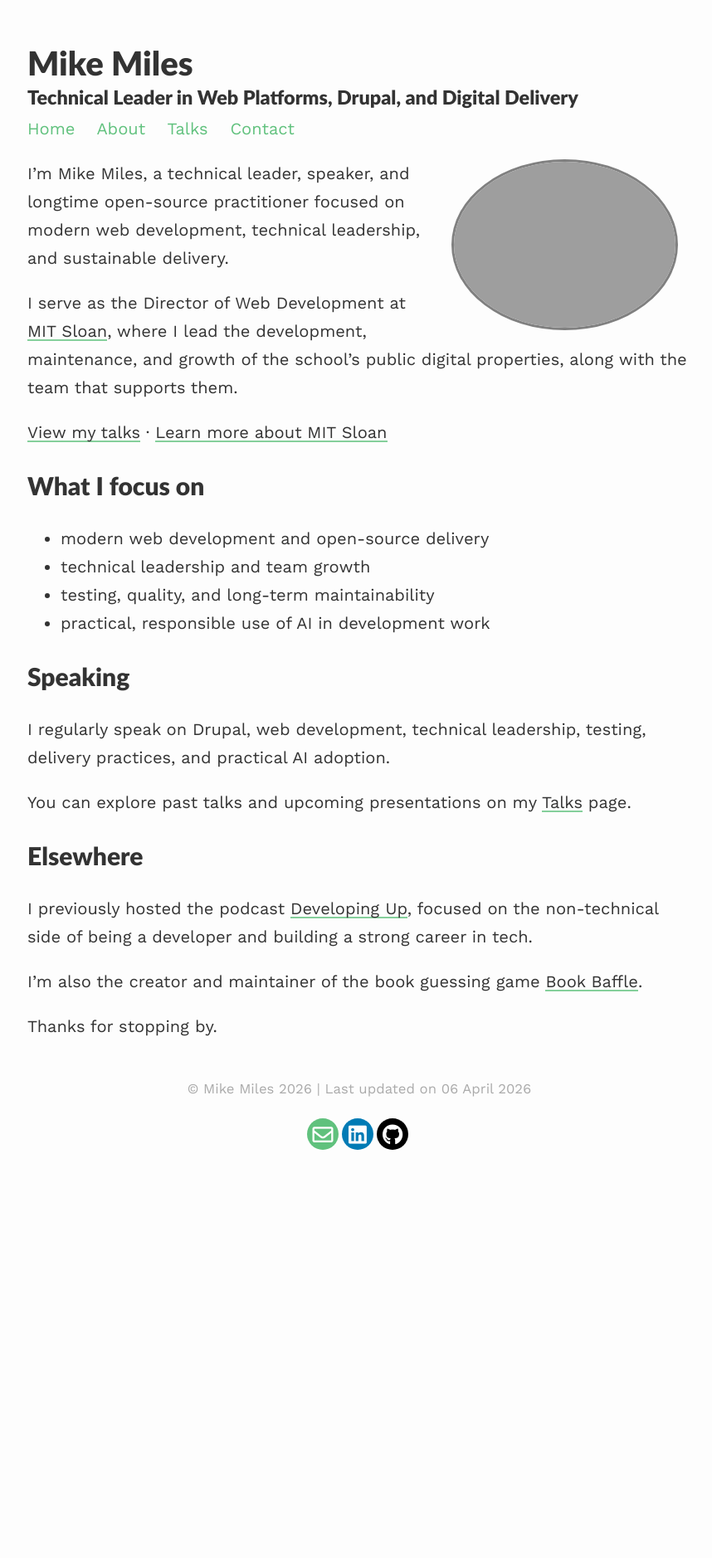
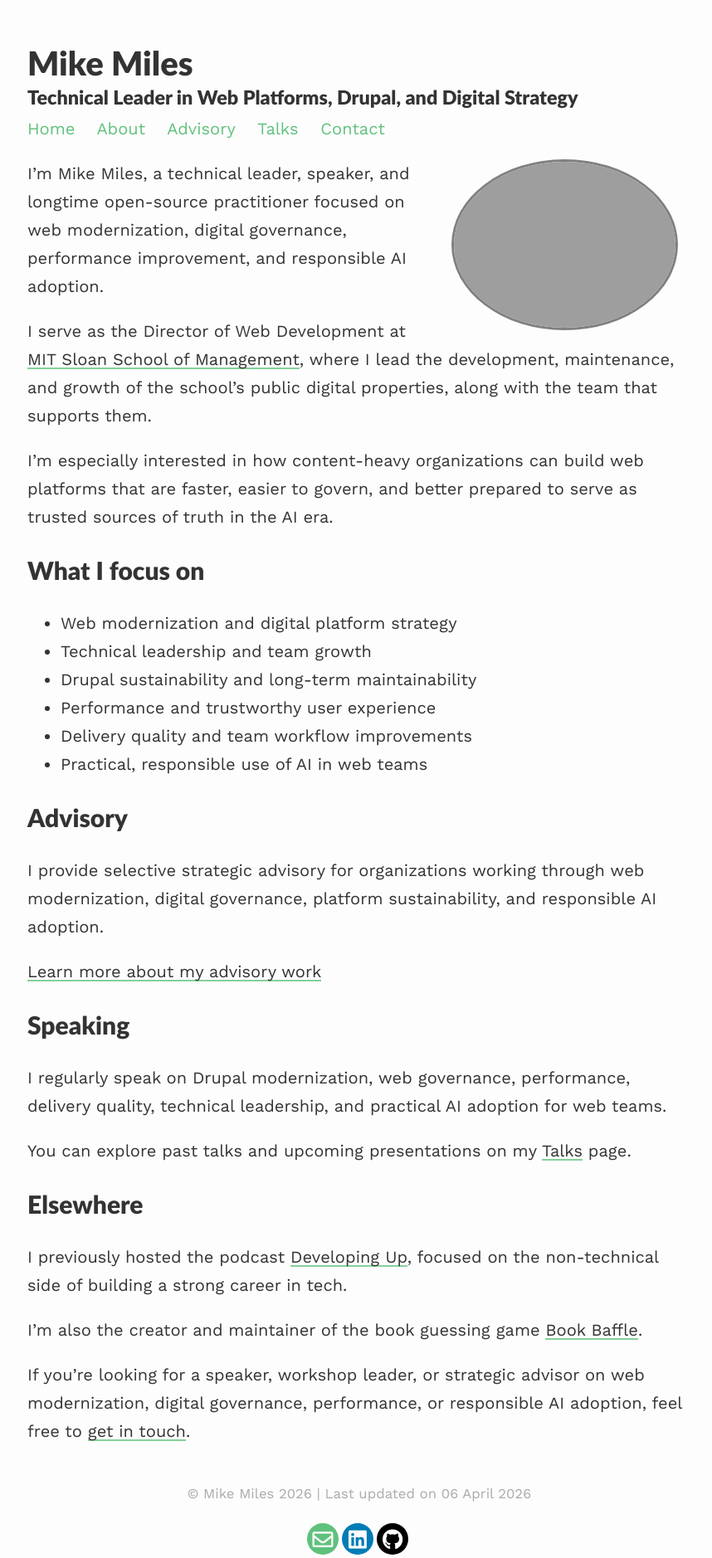
Before and after one commit to mikemiles86/mikemiles86.github.io, a Jekyll site: the page built from index.md, in a window 1280 px wide. Shown: the whole page at 83% size, without its empty margins (207-1065 px from the left). Built offline with Jekyll 4.4.1, drawn with Linux system fonts in a browser that asks for light colours; nearby versions of some CDN libraries; before the commit the page ends 1390 px from its top, so only the background shows below that.

Commit message:
Update language for pages. Add an Advisory page.

```diff
--- a/_config.yml
+++ b/_config.yml
@@ -1,7 +1,7 @@
 ### Mike Miles
 
 title: Mike Miles
-description: Technical Leader in Web Platforms, Drupal, and Digital Delivery
+description: Technical Leader in Web Platforms, Drupal, and Digital Strategy
 
 baseurl: / #name of GitHub repository
 url: "https://www.mike-miles.com" #custom url to be used instead of GitHub repository
--- a/_includes/navigation.html
+++ b/_includes/navigation.html
@@ -1,6 +1,7 @@
 <div class="links scroll">
         <a href="{{site.baseurl}}/">Home</a>
         <a href="{{site.baseurl}}/about">About</a>
+        <a href="{{site.baseurl}}/advisory">Advisory</a>
         <a href="https://talks.mike-miles.com">Talks</a>
         <a href="{{site.baseurl}}/contact">Contact</a>
 </div>
--- a/index.md
+++ b/index.md
@@ -7,33 +7,37 @@ profile:
 published: true
 ---
 
-I’m Mike Miles, a technical leader, speaker, and longtime open-source practitioner focused on modern web development, technical leadership, and sustainable delivery.
+I’m Mike Miles, a technical leader, speaker, and longtime open-source practitioner focused on web modernization, digital governance, performance improvement, and responsible AI adoption.
 
-I serve as the Director of Web Development at [MIT Sloan](https://mitsloan.mit.edu), where I lead the development, maintenance, and growth of the school’s public digital properties, along with the team that supports them.
+I serve as the Director of Web Development at [MIT Sloan School of Management](https://mitsloan.mit.edu), where I lead the development, maintenance, and growth of the school’s public digital properties, along with the team that supports them.
 
-[View my talks](https://talks.mike-miles.com/) · [Learn more about MIT Sloan](https://mitsloan.mit.edu)
-
+I’m especially interested in how content-heavy organizations can build web platforms that are faster, easier to govern, and better prepared to serve as trusted sources of truth in the AI era.
 
 ## What I focus on
 
-- modern web development and open-source delivery
-- technical leadership and team growth
-- testing, quality, and long-term maintainability
-- practical, responsible use of AI in development work
+- Web modernization and digital platform strategy
+- Technical leadership and team growth
+- Drupal sustainability and long-term maintainability
+- Performance and trustworthy user experience
+- Delivery quality and team workflow improvements
+- Practical, responsible use of AI in web teams
 
+## Advisory
+
+I provide selective strategic advisory for organizations working through web modernization, digital governance, platform sustainability, and responsible AI adoption.
+
+[Learn more about my advisory work](/advisory)
 
 ## Speaking
 
-I regularly speak on Drupal, web development, technical leadership, testing, delivery practices, and practical AI adoption.
+I regularly speak on Drupal modernization, web governance, performance, delivery quality, technical leadership, and practical AI adoption for web teams.
 
 You can explore past talks and upcoming presentations on my [Talks](https://talks.mike-miles.com/) page.
 
-
 ## Elsewhere
 
-I previously hosted the podcast [Developing Up](https://www.developingup.com), focused on the non-technical side of being a developer and building a strong career in tech.
+I previously hosted the podcast [Developing Up](https://www.developingup.com), focused on the non-technical side of building a strong career in tech.
 
 I’m also the creator and maintainer of the book guessing game [Book Baffle](https://www.bookbaffle.com).
 
-
-Thanks for stopping by.
+If you’re looking for a speaker, workshop leader, or strategic advisor on web modernization, digital governance, performance, or responsible AI adoption, feel free to [get in touch](/contact).
```
Also changed, not shown: _pages/about.md (+18 -11 lines), _pages/advisory.md (added, +78 -0 lines), _pages/contact.md (+8 -7 lines).
